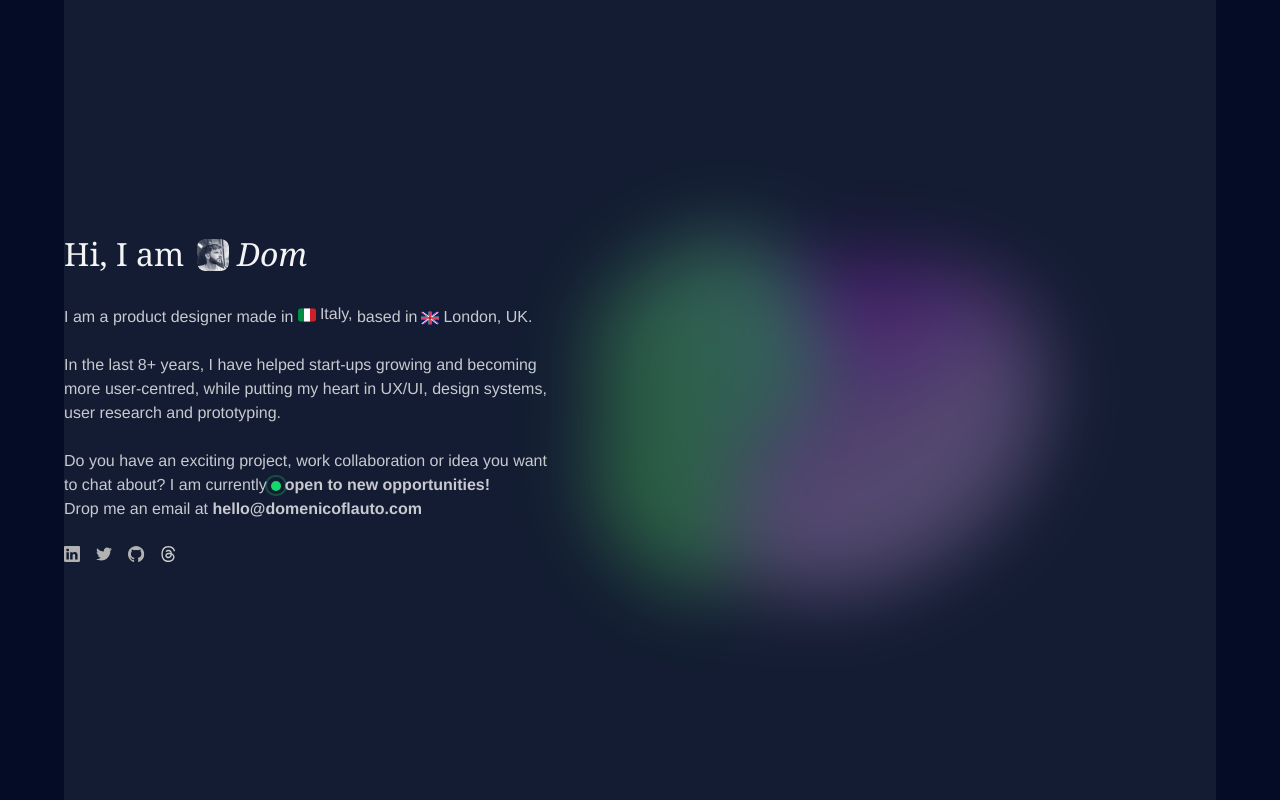
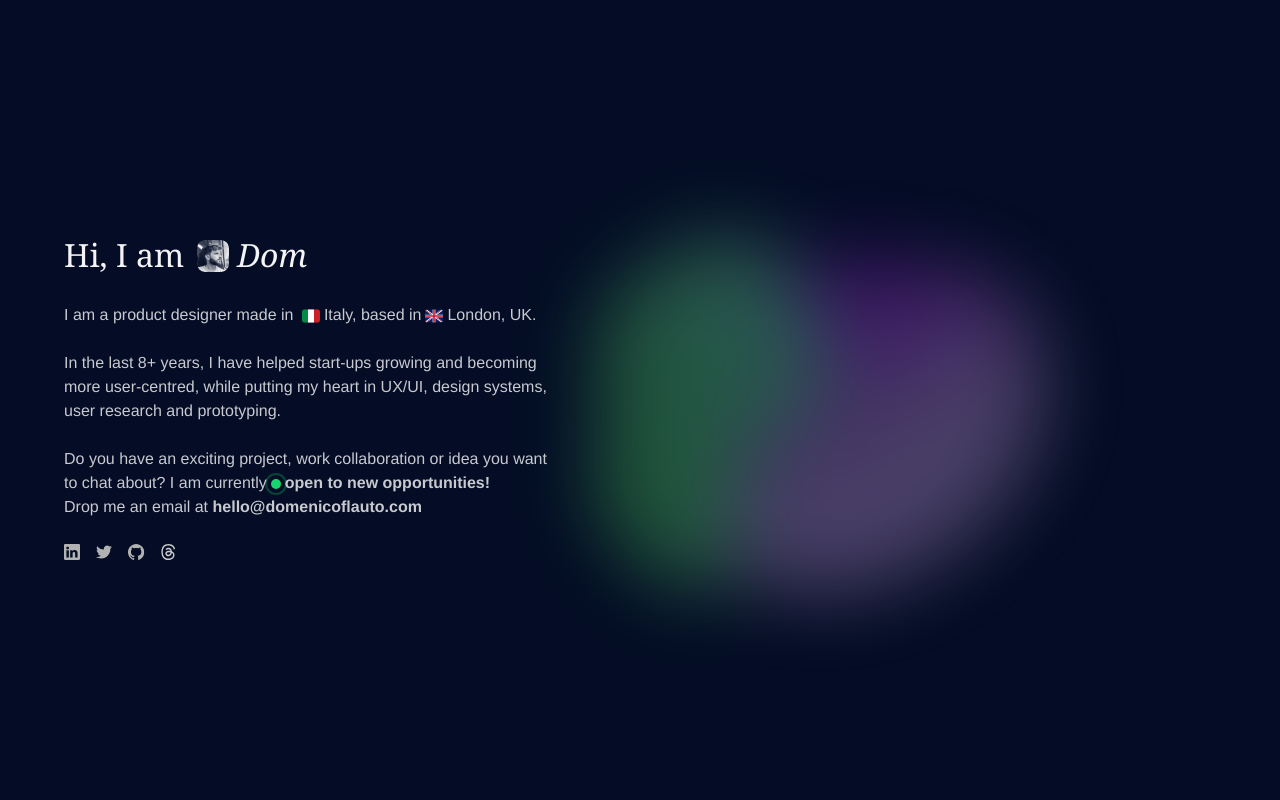
Before and after one commit to domenicoflauto/domenicoflauto, a Next.js app: page / in a window 1280 px wide. Built offline with nearby package versions, Linux system fonts and the light colour scheme; a web font is replaced by a local one.

Commit message:
removes debug background, fix text vertical alignment issue

```diff
--- a/src/app/globals.css
+++ b/src/app/globals.css
@@ -77,7 +77,7 @@ main.container {
   align-items: center;
   min-height: 100dvh;
   width: calc(100% - 128px);
-  background: #ffffff10;
+  /* background: #ffffff10; */
 }
 
 @media screen and (min-width: 1328px) {
--- a/src/app/page.tsx
+++ b/src/app/page.tsx
@@ -16,8 +16,8 @@ export default function Home() {
           </WrappedText>
           &nbsp;<i>Dom</i></h1>
         <p>
-          I am a product designer made in&nbsp;
           <WrappedText>
+            I am a product designer made in&nbsp;
             <Image src="/images/flag-it.svg" alt="Flag of Italy" width={18} height={14} />Italy,&nbsp;
           </WrappedText>
           <WrappedText>
```
